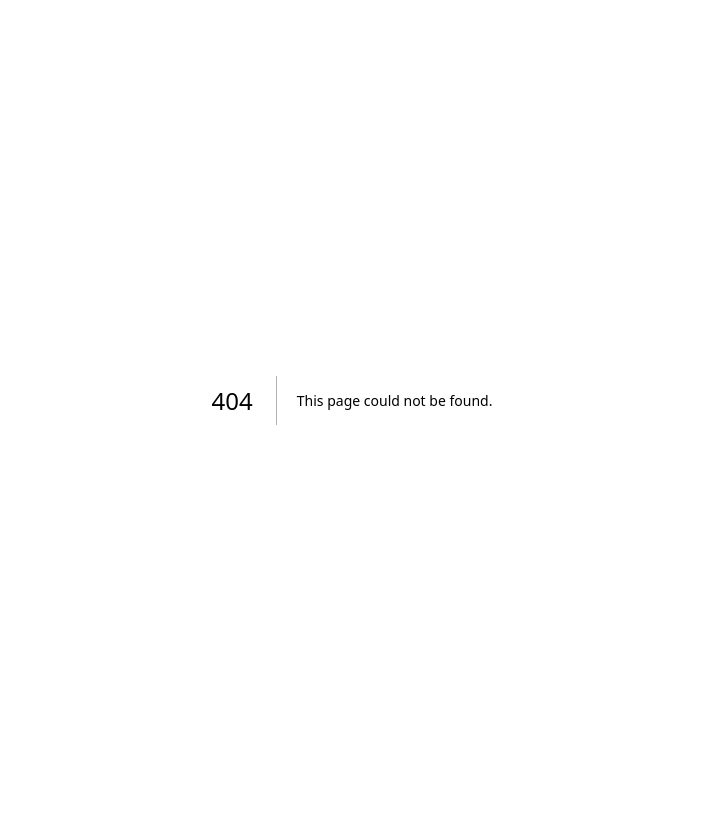
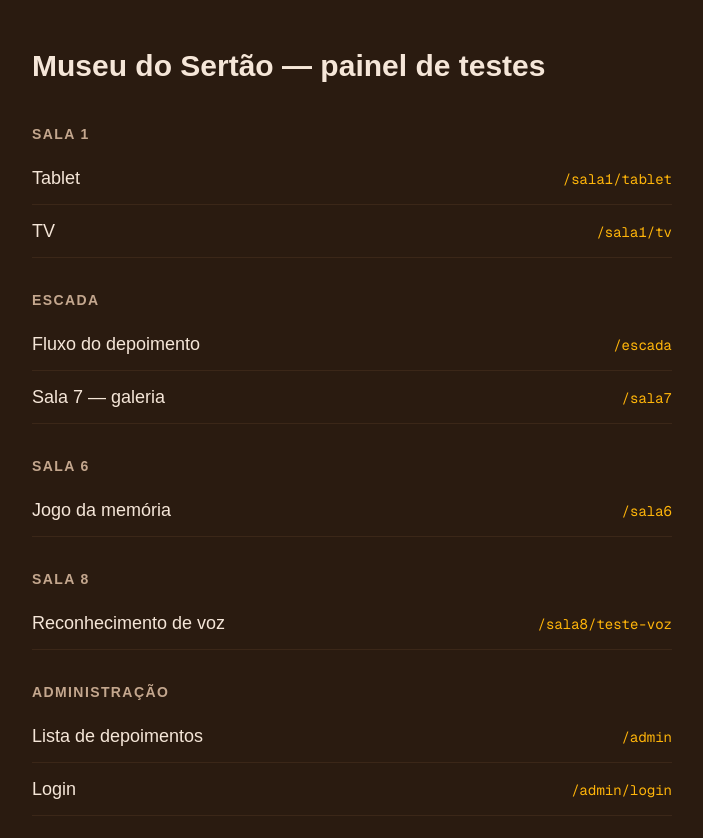
Before and after one commit to gabrielleaosb/tecnologias-museu, a Next.js app in the folder apps/web/: page /teste in a window 1280 px wide. Before the commit this address had no page. Shown: the top 838 px of the page, without its empty margins (288-991 px from the left). Before the commit the page ends 800 px from the top, so only its background shows below. Built offline with nearby package versions, Linux system fonts and the light colour scheme; a web font is replaced by a local one.

Commit message:
feat: adiciona /teste com atalhos para todas as salas

```diff
--- /dev/null
+++ b/apps/web/app/teste/page.tsx
@@ -0,0 +1,80 @@
+import Link from "next/link";
+
+/**
+ * Painel de testes: índice das rotas que já existem.
+ *
+ * Página interna — não vai para nenhum totem e não segue o protótipo.
+ */
+
+const GRUPOS = [
+  {
+    titulo: "Sala 1",
+    destinos: [
+      { href: "/sala1/tablet", nome: "Tablet" },
+      { href: "/sala1/tv", nome: "TV" },
+    ],
+  },
+  {
+    titulo: "Escada",
+    destinos: [
+      { href: "/escada", nome: "Fluxo do depoimento" },
+      { href: "/sala7", nome: "Sala 7 — galeria" },
+    ],
+  },
+  { titulo: "Sala 6", destinos: [{ href: "/sala6", nome: "Jogo da memória" }] },
+  { titulo: "Sala 8", destinos: [{ href: "/sala8/teste-voz", nome: "Reconhecimento de voz" }] },
+  {
+    titulo: "Administração",
+    destinos: [
+      { href: "/admin", nome: "Lista de depoimentos" },
+      { href: "/admin/login", nome: "Login" },
+    ],
+  },
+];
+
+const cores = {
+  fundo: "#2A1B10",
+  texto: "#F5E6D8",
+  suave: "#C4A78E",
+  destaque: "#FFB50A",
+} as const;
+
+export default function TestePage() {
+  return (
+    <main
+      className="min-h-screen px-8 py-12"
+      style={{ backgroundColor: cores.fundo, color: cores.texto }}
+    >
+      <div className="mx-auto" style={{ maxWidth: "40rem" }}>
+        <h1 className="mb-10 text-3xl font-bold">Museu do Sertão — painel de testes</h1>
+
+        <div className="flex flex-col gap-8">
+          {GRUPOS.map((grupo) => (
+            <section key={grupo.titulo}>
+              <h2 className="mb-2 text-sm font-bold uppercase tracking-widest" style={{ color: cores.suave }}>
+                {grupo.titulo}
+              </h2>
+
+              <ul className="flex flex-col">
+                {grupo.destinos.map((destino) => (
+                  <li key={destino.href}>
+                    <Link
+                      href={destino.href}
+                      className="flex items-baseline justify-between gap-6 border-b py-3 transition-colors hover:text-[#FFB50A]"
+                      style={{ borderColor: "#3B2718" }}
+                    >
+                      <span className="text-lg">{destino.nome}</span>
+                      <code className="text-sm" style={{ color: cores.destaque }}>
+                        {destino.href}
+                      </code>
+                    </Link>
+                  </li>
+                ))}
+              </ul>
+            </section>
+          ))}
+        </div>
+      </div>
+    </main>
+  );
+}
```
